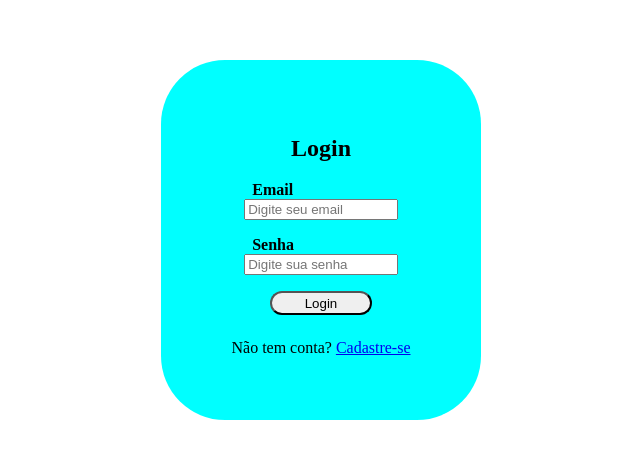
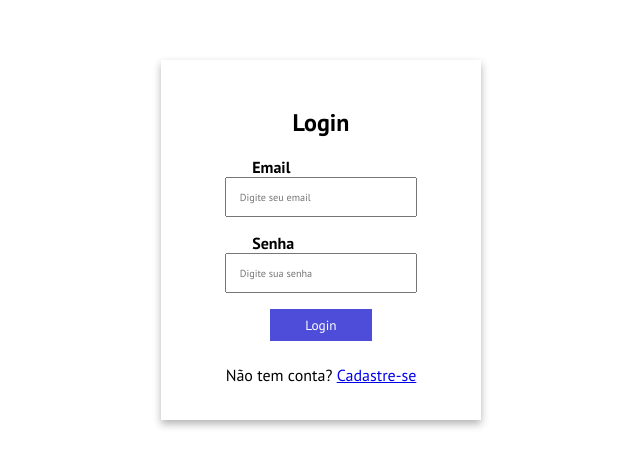
Before and after one commit to Lucas-Beni/Desafio_Sistema_Escolar, a React (Vite) app in the folder vite-project/: page / in a window 1280 px wide. Shown: the part 160-626 px from the top of the page, without its empty margins (319-959 px from the left). Built offline with nearby package versions, Linux system fonts and the light colour scheme; the HTML template or start-up script is replaced by a standard one.

Commit message:
começo de css

```diff
--- a/vite-project/src/index.css
+++ b/vite-project/src/index.css
@@ -1,12 +1,13 @@
+@import url('https://fonts.googleapis.com/css2?family=Outfit:wght@100..900&family=PT+Sans:ital,wght@0,400;0,700;1,400;1,700&display=swap');
+
 *{
   box-sizing: border-box;
+  font-family: "PT Sans", sans-serif;
 }
 
 .container{
   width: 25vw;
   height: 45vh;
-  border-radius: 5vw;
-  background-color: aqua;
   position: absolute;
   top: 50%;
   left: 50%;
@@ -15,6 +16,7 @@
   flex-direction: column;
   justify-content: center;
   align-items: center;
+  box-shadow: 0px 4px 8px rgba(0, 0, 0, 0.3);
 
   & .login{
     display: flex;
@@ -29,14 +31,15 @@
     }
 
     & input{
-      width: 12vw;
+      width: 15vw;
+      height: 5vh;
       margin-bottom: 2vh;
+      padding-left: 1vw;
+      font-size: .8vw;
     }
 
-    & button{
-      width: 8vw;
-      height: 3vh;
-      border-radius: 1vw;
+    & input::placeholder{
+      font-size: .8vw;
     }
   }
 
@@ -67,6 +70,8 @@
   & button{
       width: 8vw;
       height: 4vh;
-      border-radius: 1vw;
+      background-color: rgb(77, 77, 218);
+      border: none;
+      color: #fff;
     }
 }
```
